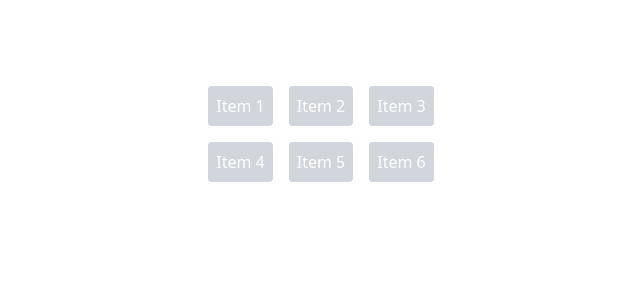
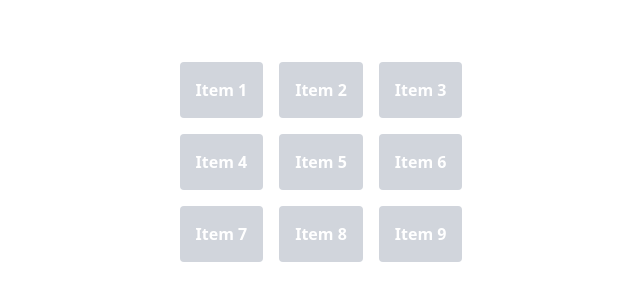
Before and after one commit to G1DY/FramerMotion, a React (Vite) app in the folder keyframes/: page / in a window 1280 px wide. Shown: the part 238-538 px from the top of the page, without its empty margins (319-959 px from the left). Built offline with nearby package versions, Linux system fonts and the light colour scheme.

Commit message:
staggered animation on grid layout

```diff
--- a/keyframes/src/Stagger/StaggeredGridLayout.tsx
+++ b/keyframes/src/Stagger/StaggeredGridLayout.tsx
@@ -1,4 +1,4 @@
-import { motion } from "framer-motion";
+import { AnimatePresence, motion } from "framer-motion";
 
 const Items = [
   "Item 1",
@@ -19,6 +19,7 @@
 
 const StaggeredGridLayout = () => {
   return (
+    <AnimatePresence>
       <motion.div
         className="grid grid-cols-3 gap-4"
         initial="hidden"
@@ -26,7 +27,7 @@
         variants={{
           visible: {
             transition: {
-            staggerChildren: 1,
+              staggerChildren: 0.5,
             },
           },
         }}
@@ -34,13 +35,14 @@
         {Items.map((item, index) => (
           <motion.div
             key={index}
-          className="p-2 bg-gray-300 rounded text-white"
+            className="p-4 bg-gray-300 rounded text-white font-bold"
             variants={staggeredVariants}
           >
             {item}
           </motion.div>
         ))}
       </motion.div>
+    </AnimatePresence>
   );
 };
 export default StaggeredGridLayout;
```
Lines whose indentation alone changed are shown as unchanged.
